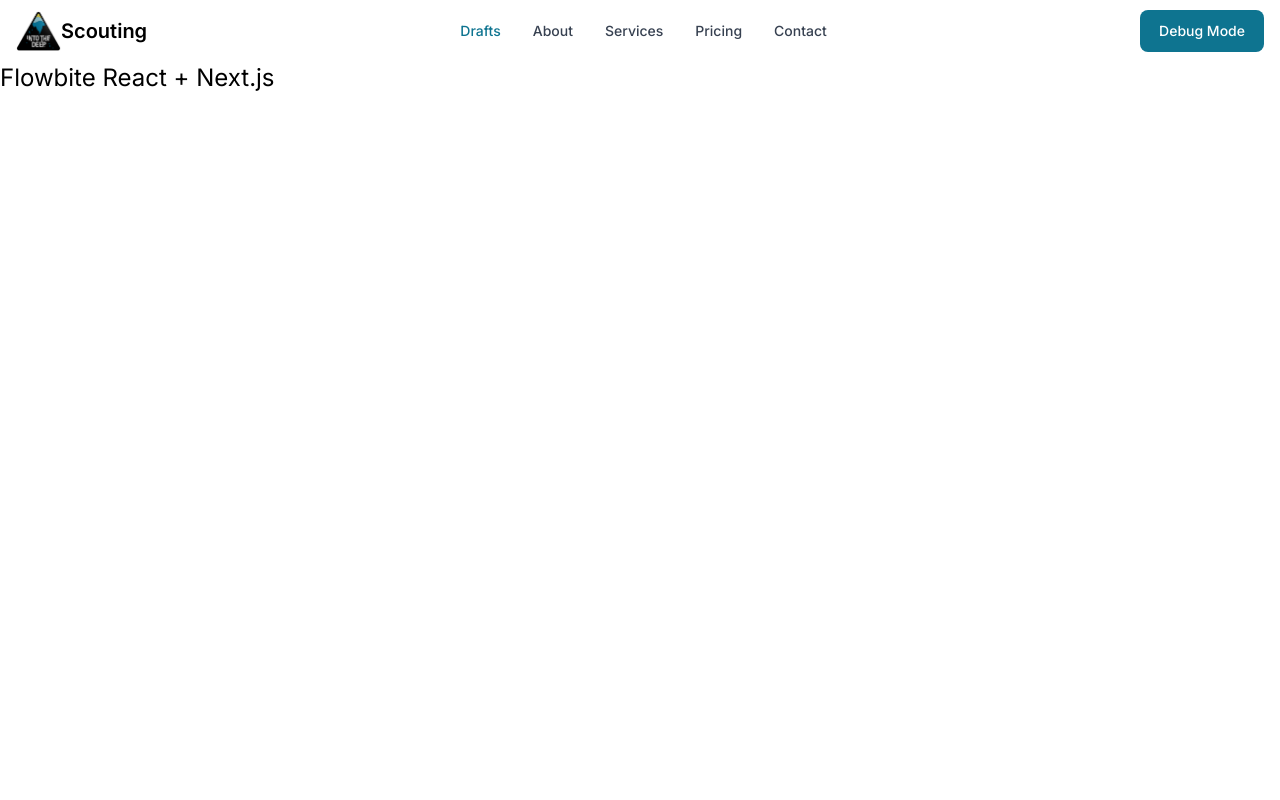
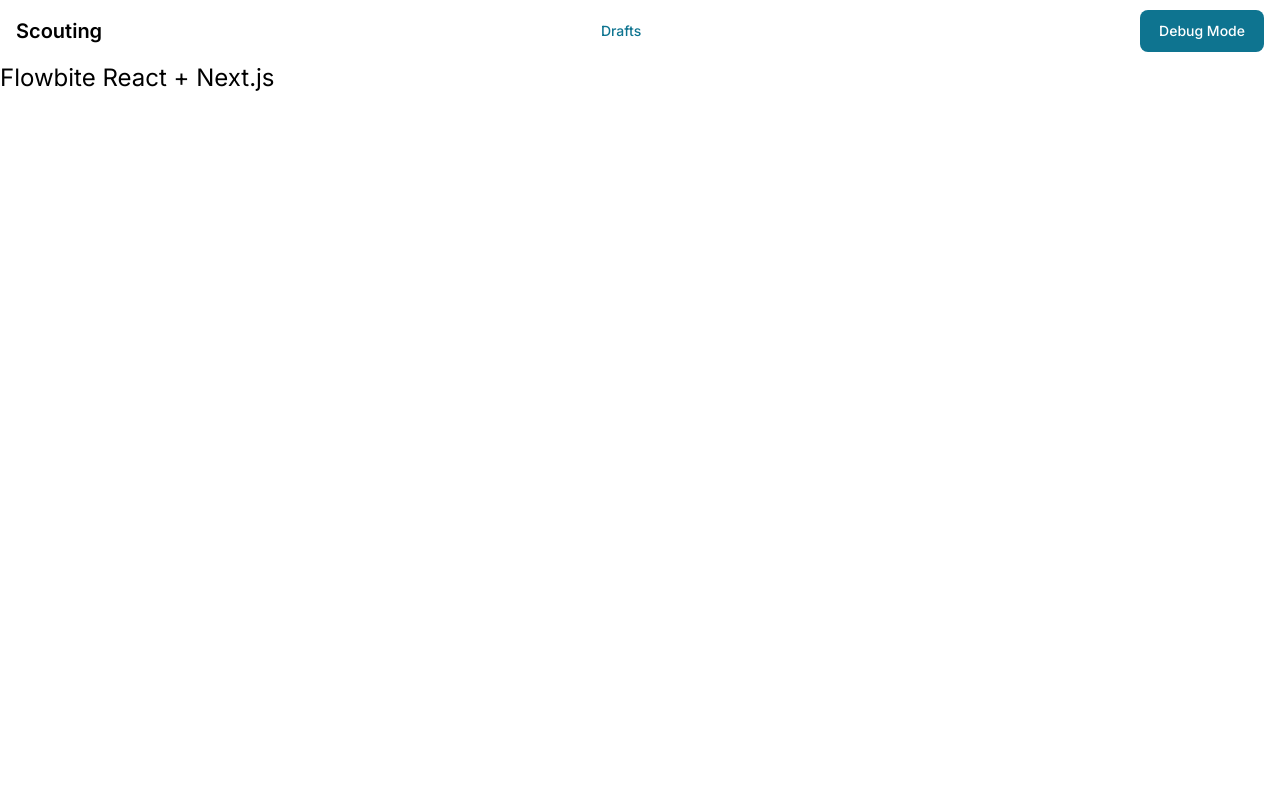
Before and after one commit to XBOT-FTC/FTC-Scouting-App, a Next.js app: page /FTC-Scouting-App/ in a window 1280 px wide. Shown: the top 800 px of the page. Built offline with nearby package versions, Linux system fonts and the light colour scheme.

Commit message:
remove branding navbar

```diff
--- a/components/nav.tsx
+++ b/components/nav.tsx
@@ -18,12 +18,12 @@ export function Nav() {
   return (
     <Navbar fluid>
       <NavbarBrand as={Link} href="/">
-        <Image src="/image.png" alt="Branding"  width={45} height={45}/>
+        {/* <Image src="/image.png" alt="Branding"  width={45} height={45}/> */}
         <span className="self-center whitespace-nowrap text-xl font-semibold dark:text-white">
           Scouting
         </span>
       </NavbarBrand>
-      <div className="flex  md:order-2">
+      <div className="flex md:order-2">
         <Button
           as="span"
           className="cursor-pointer"
@@ -41,12 +41,12 @@ export function Nav() {
           <NavbarLink active>Drafts</NavbarLink>
         </Link>
         {/* Using Link to handle linking via basePath for you? */}
-        <NavbarLink as={Link} href="#">
+        {/* <NavbarLink as={Link} href="#">
           About
         </NavbarLink>
         <NavbarLink href="#">Services</NavbarLink>
         <NavbarLink href="#">Pricing</NavbarLink>
-        <NavbarLink href="#">Contact</NavbarLink>
+        <NavbarLink href="#">Contact</NavbarLink> */}
       </NavbarCollapse>
     </Navbar>
   );
```
